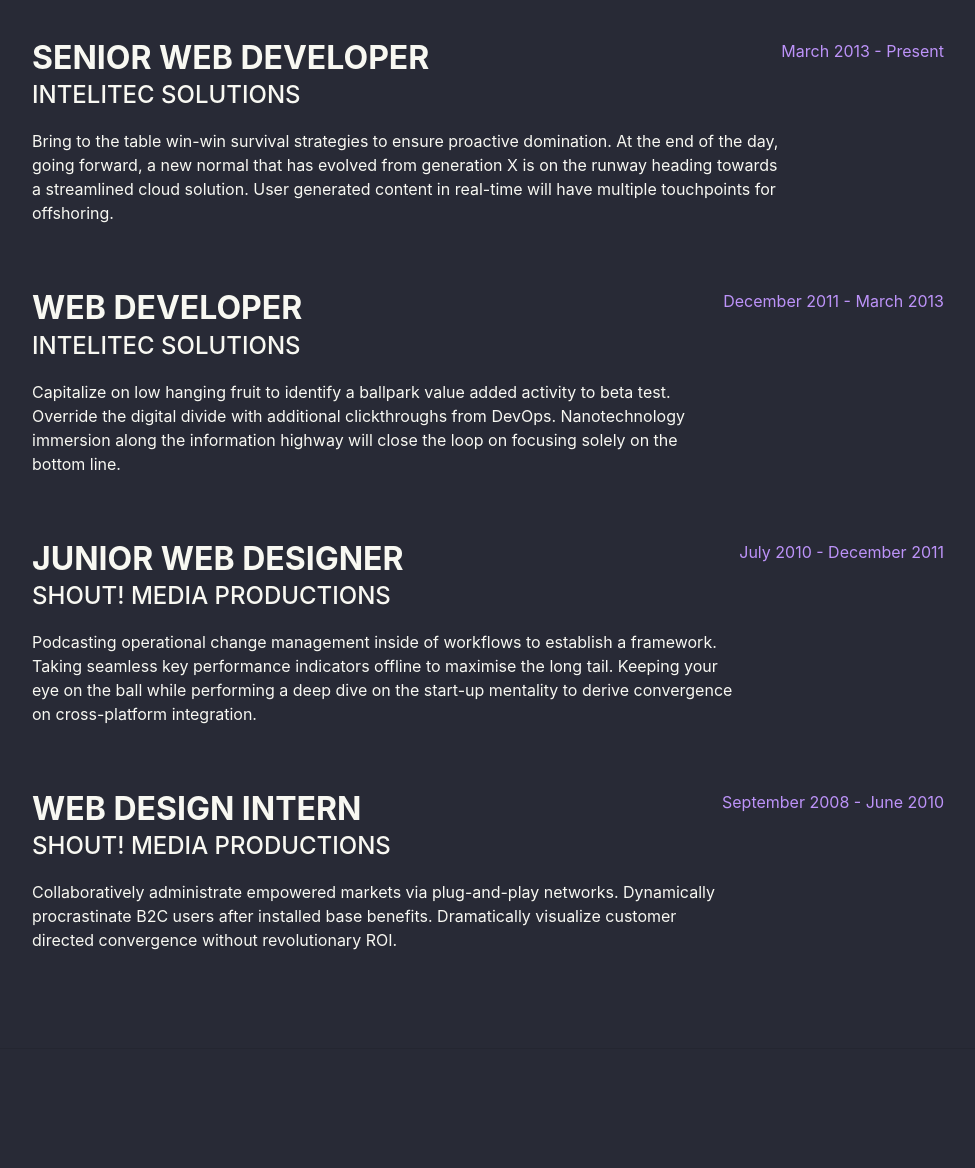
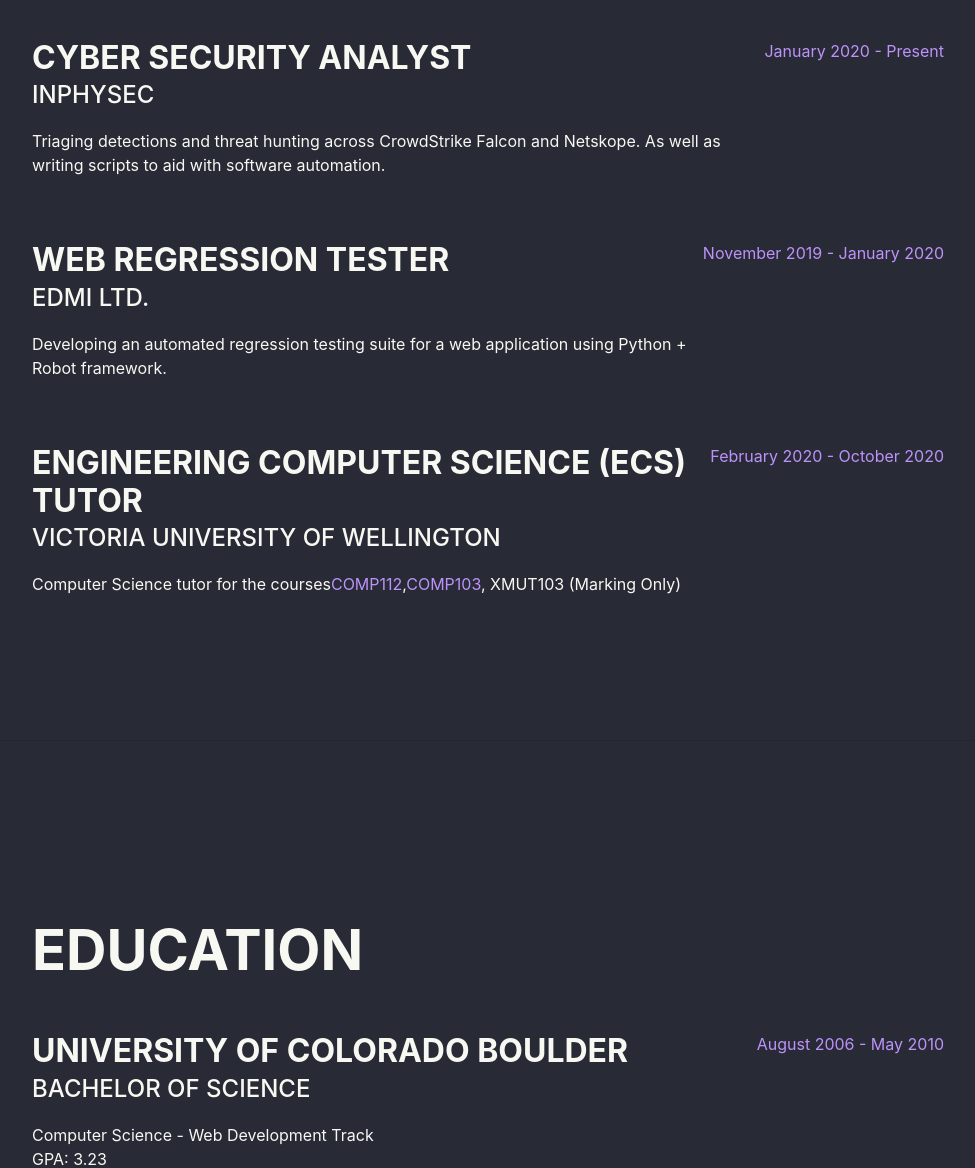
Before and after one commit to scottzach1/scottzach1.github.io, a website: page src/pug/index.pug in a window 1280 px wide. Shown: the part 2400-3568 px from the top of the page, without its empty margins (288-1263 px from the left). Drawn offline with nearby package versions, Linux system fonts and the light colour scheme; files that its build step writes are made by us from their sources; files whose address does not match are found by name; a web font is replaced by a local one.

Commit message:
Adds recent experience from CV to experience page.

```diff
--- a/src/pug/index.pug
+++ b/src/pug/index.pug
@@ -160,39 +160,36 @@ html(lang='en')
 
                     .d-flex.flex-column.flex-md-row.justify-content-between.mb-5
                         .flex-grow-1
-                            h3.mb-0 Senior Web Developer
-                            .subheading.mb-3 Intelitec Solutions
+                            h3.mb-0 Cyber Security Analyst
+                            .subheading.mb-3 InPhySec
                             p
-                                | Bring to the table win-win survival strategies to ensure proactive domination. At the end of the day, going forward, a new normal that has evolved from generation X is on the runway heading towards a streamlined cloud solution. User generated content in real-time will have multiple touchpoints for offshoring.
+                                | Triaging detections and threat hunting across CrowdStrike Falcon and Netskope.
+                                | As well as writing scripts to aid with software automation.
                         .flex-shrink-0
-                            span.text-primary March 2013 - Present
+                            span.text-primary January 2020 - Present
 
                     .d-flex.flex-column.flex-md-row.justify-content-between.mb-5
                         .flex-grow-1
-                            h3.mb-0 Web Developer
-                            .subheading.mb-3 Intelitec Solutions
+                            h3.mb-0 Web Regression Tester
+                            .subheading.mb-3 EDMI Ltd.
                             p
-                                | Capitalize on low hanging fruit to identify a ballpark value added activity to beta test. Override the digital divide with additional clickthroughs from DevOps. Nanotechnology immersion along the information highway will close the loop on focusing solely on the bottom line.
+                                | Developing an automated regression testing suite for a web application using Python
+                                | + Robot framework.
                         .flex-shrink-0
-                            span.text-primary December 2011 - March 2013
+                            span.text-primary November 2019 - January 2020
 
                     .d-flex.flex-column.flex-md-row.justify-content-between.mb-5
                         .flex-grow-1
-                            h3.mb-0 Junior Web Designer
-                            .subheading.mb-3 Shout! Media Productions
+                            h3.mb-0 Engineering Computer Science (ECS) Tutor
+                            .subheading.mb-3 Victoria University of Wellington
                             p
-                                | Podcasting operational change management inside of workflows to establish a framework. Taking seamless key performance indicators offline to maximise the long tail. Keeping your eye on the ball while performing a deep dive on the start-up mentality to derive convergence on cross-platform integration.
+                                | Computer Science tutor for the courses
+                                a(href='https://www.wgtn.ac.nz/courses/comp/112/2019') COMP112
+                                | ,
+                                a(href='https://www.wgtn.ac.nz/courses/comp/103/2019') COMP103
+                                | , XMUT103 (Marking Only)
                         .flex-shrink-0
-                            span.text-primary July 2010 - December 2011
-
-                    .d-flex.flex-column.flex-md-row.justify-content-between
-                        .flex-grow-1
-                            h3.mb-0 Web Design Intern
-                            .subheading.mb-3 Shout! Media Productions
-                            p
-                                | Collaboratively administrate empowered markets via plug-and-play networks. Dynamically procrastinate B2C users after installed base benefits. Dramatically visualize customer directed convergence without revolutionary ROI.
-                        .flex-shrink-0
-                            span.text-primary September 2008 - June 2010
+                            span.text-primary February 2020 - October 2020
 
             hr.m-0
 
```
Also changed, not shown: dist/index.html.
